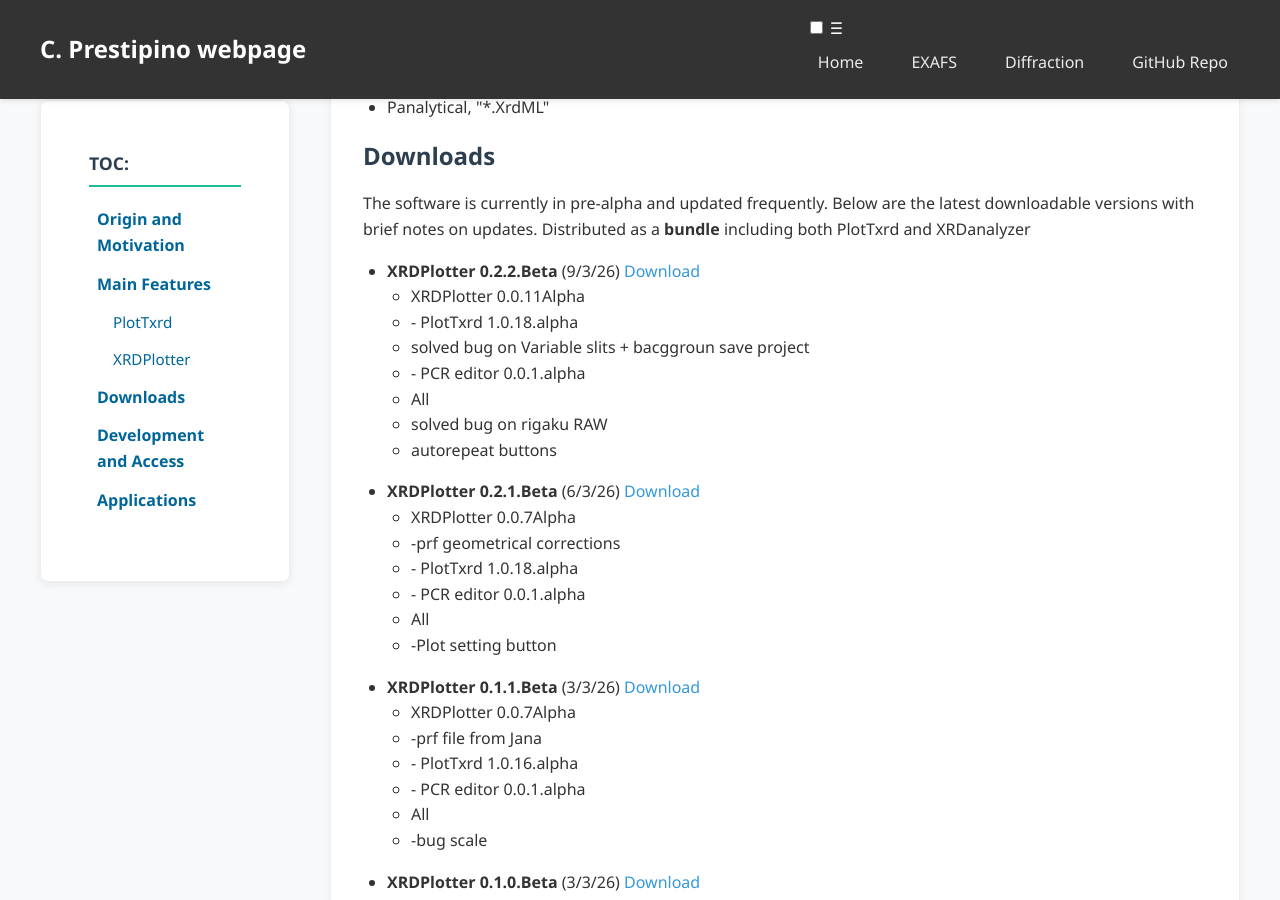
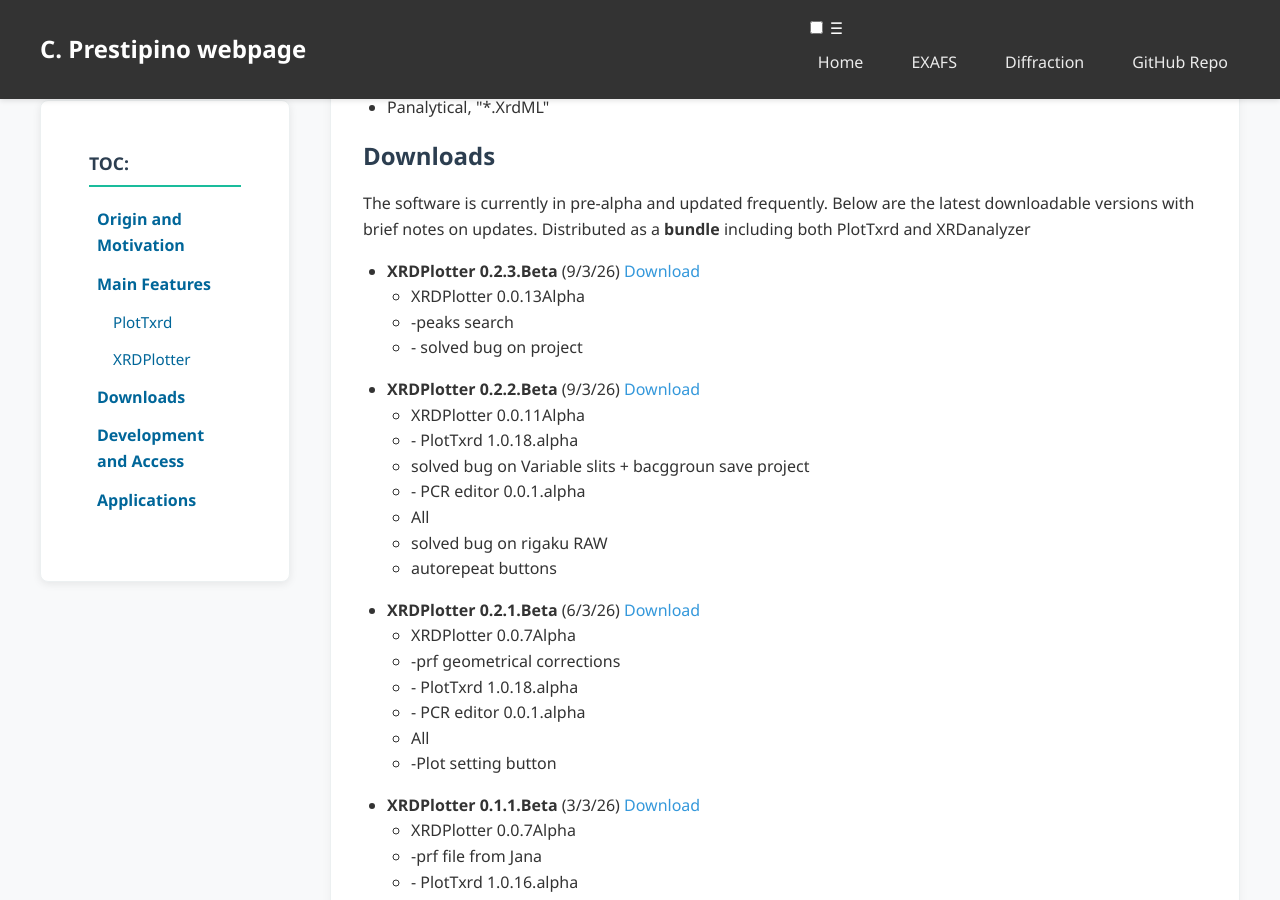
Before and after one commit to Prestipino/Prestipino.github.io, a Jekyll site: the page built from PlotTxrd.html, in a window 1280 px wide and 900 px high, scrolled down 1394 px. Built offline with Jekyll 4.4.1, drawn with Linux system fonts in a browser that asks for light colours.

Commit message:
Add release notes for XRDPlotter versions

```diff
--- a/PlotTxrd.html
+++ b/PlotTxrd.html
@@ -81,6 +81,12 @@
         XRDanalyzer</p>
 
   <ul>
+   <li><strong>XRDPlotter 0.2.3.Beta</strong> (9/3/26) <a href="https://sdrive.cnrs.fr/s/6ryyBEyDrcZxrQm">Download</a>
+      <ul>
+        <li>XRDPlotter 0.0.13Alpha</li>
+        <li>  -peaks search</li>
+        <li> - solved bug on project</li>
+      </ul>
 
 
    <li><strong>XRDPlotter 0.2.2.Beta</strong> (9/3/26) <a href="https://sdrive.cnrs.fr/s/YxtntTQW7Bit6Fz">Download</a>
```
